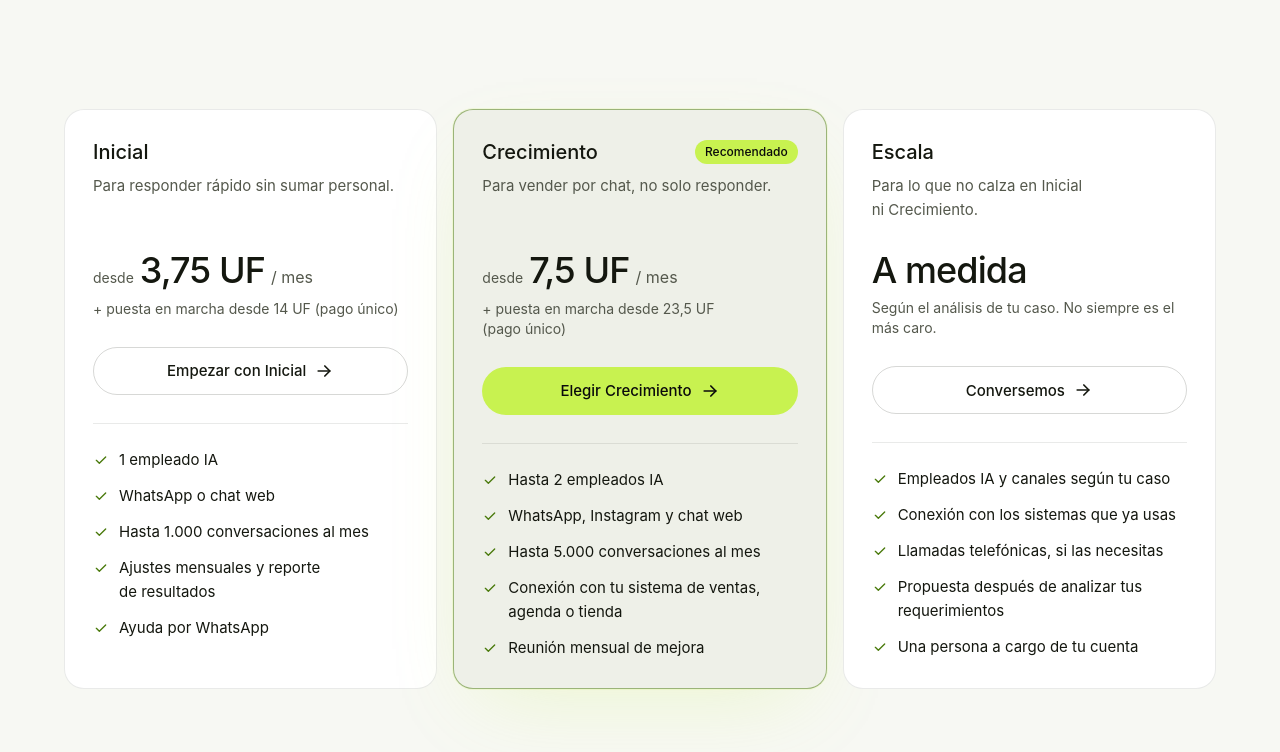
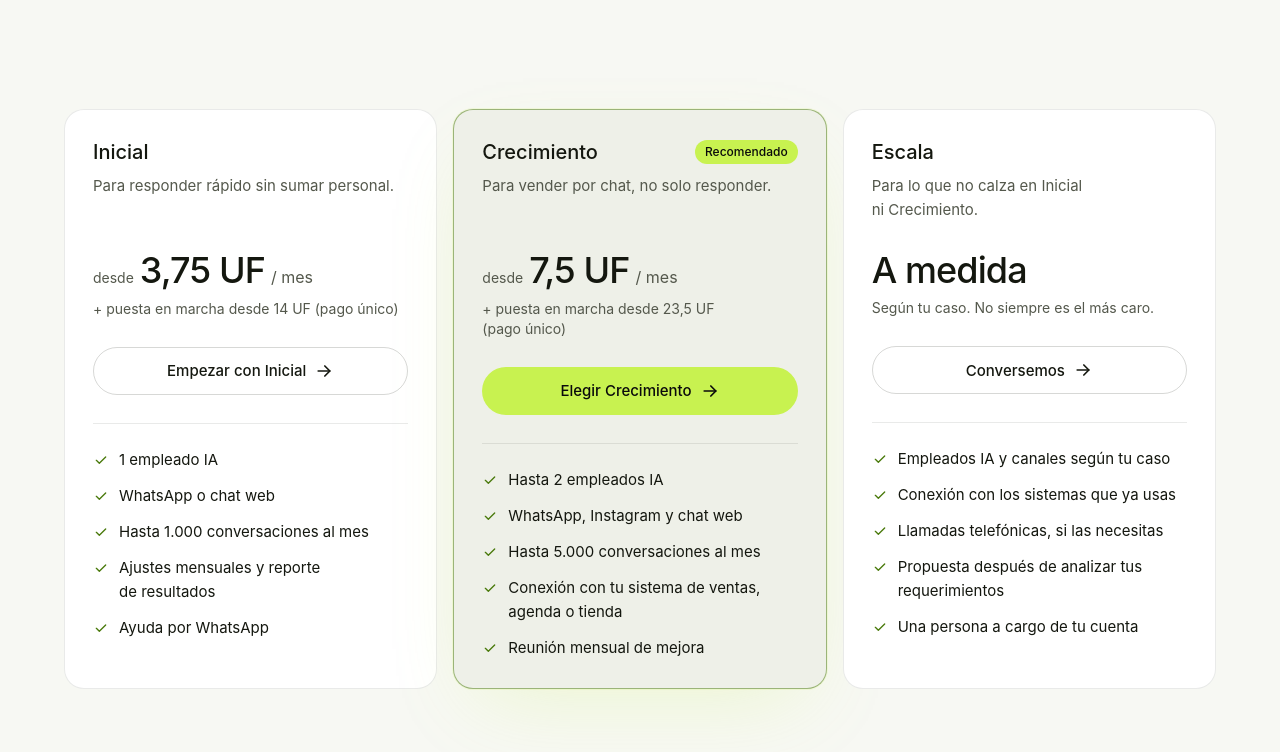
Before and after one commit to BaironDev1/agencia-ia, an Astro site: page / in a window 1280 px wide. Shown: the part 6945-7697 px from the top of the page. Built offline with nearby package versions, Linux system fonts and the light colour scheme; Astro itself is replaced by a stand-in of ours.

Commit message:
fix: keep Escala price note on one line
Co-Authored-By: Claude Opus 5.5 <noreply@anthropic.com>

```diff
--- a/src/components/sections/Pricing.astro
+++ b/src/components/sections/Pricing.astro
@@ -82,7 +82,7 @@ import { aiPlans, devPlans, guarantee, pricingNotes } from '../../data/site';
                   </p>
                 )}
                 <p class="mt-2 text-sm text-muted">
-                  {custom ? 'Según el análisis de tu caso. No siempre es el más caro.' : `+ puesta en marcha desde ${plan.setup} (pago único)`}
+                  {custom ? 'Según tu caso. No siempre es el más caro.' : `+ puesta en marcha desde ${plan.setup} (pago único)`}
                 </p>
               </div>
 
```
